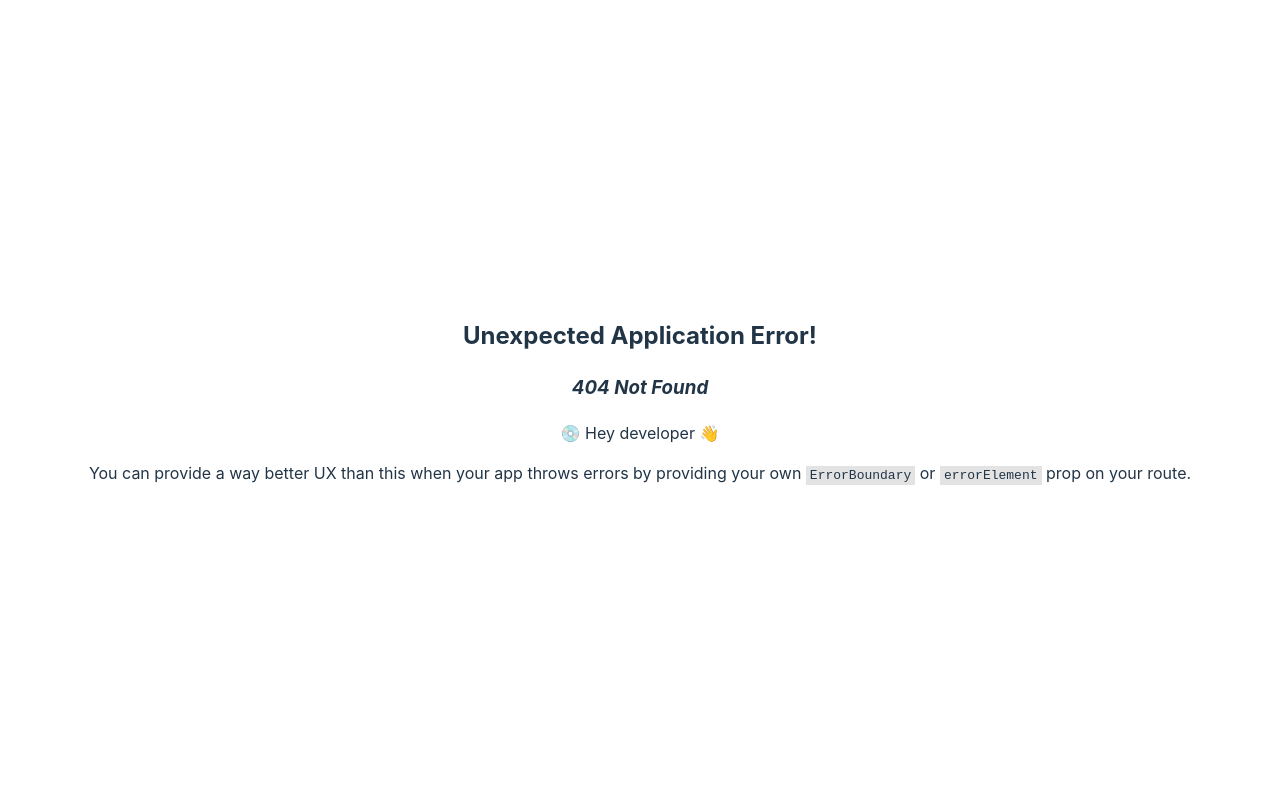
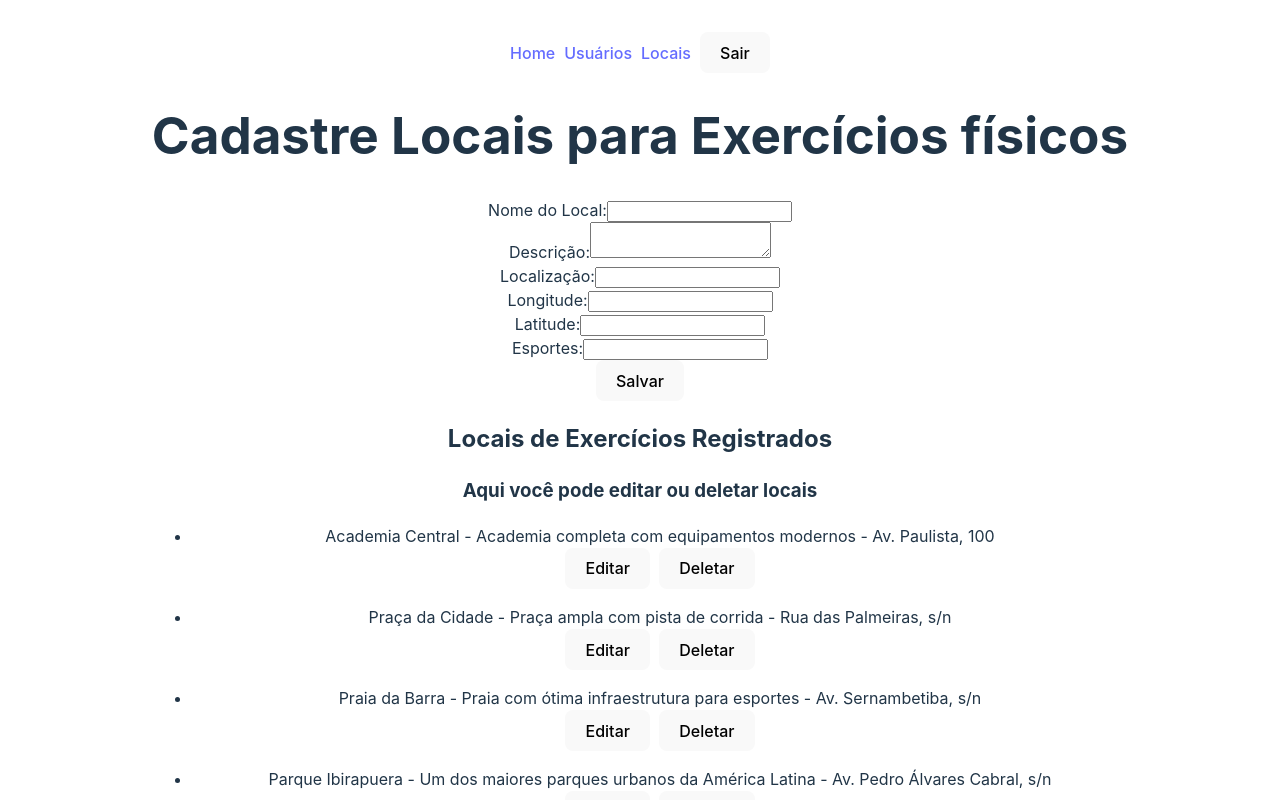
Before and after one commit to juniorpinhodev/Exercita365, a React (Vite) app in the folder Exercita365/: page /local-registration in a window 1280 px wide. Before the commit this address had no page. Shown: the top 800 px of the page. Built offline with nearby package versions, Linux system fonts and the light colour scheme; data requests are answered from the project's data file.

Commit message:
feat: 🎸 update Navbar

```diff
--- a/Exercita365/src/components/Navbar.jsx
+++ b/Exercita365/src/components/Navbar.jsx
@@ -14,8 +14,8 @@ const Navbar = () => {
     <nav>
       <>
         <Link to="/">Home</Link> &nbsp;
-        <Link to="/profile">Profile</Link> &nbsp;
-        <Link to="/settings">Settings</Link> &nbsp;
+        <Link to="/users/registration">Usuários</Link> &nbsp;
+        <Link to="/local-registration">Locais</Link> &nbsp;
         <button onClick={handleLogout}>Sair</button>
       </>
     </nav>
--- a/Exercita365/src/main.jsx
+++ b/Exercita365/src/main.jsx
@@ -12,6 +12,7 @@ import Login from './pages/Login.jsx'
 import Dashboard from './pages/Dashboard.jsx'
 import List from './pages/List.jsx'
 import SearchCEP from "./pages/SearchCEP.jsx"
+import LocalRegistration from './pages/LocalRegistration.jsx'
 
 let isAuthenticated = JSON.parse(localStorage.getItem('isAuthenticated')) || false
 
@@ -27,6 +28,10 @@ const routes = createBrowserRouter([
   {
      path: '/users/registration',
      element: <UsersRegistration />
+  },
+  {
+     path: '/local-registration',
+     element: <LocalRegistration />
   },
   {
     path: '/',
--- a/Exercita365/src/pages/LocalRegistration.jsx
+++ b/Exercita365/src/pages/LocalRegistration.jsx
@@ -1,4 +1,5 @@
 import React, { useState, useEffect } from 'react';
+import Navbar from '../components/Navbar';
 
 function LocalRegistration() {
   const [nome, setNome] = useState('');
@@ -64,7 +65,6 @@ function LocalRegistration() {
         // Encontrar o local a ser editado
         const localEditar = locais.find((local) => local.id === id);
 
-        // Preencher os campos do formulário com os dados do local a ser editado
         setNome(localEditar.nome);
         setDescricao(localEditar.descricao);
         setLocalizacao(localEditar.localizacao);
@@ -83,7 +83,7 @@ function LocalRegistration() {
           .then((response) => response.json())
           .then(() => {
             console.log('Local deletado com sucesso');
-            // Atualizar a lista de locais removendo o local deletado
+
             setLocais(locais.filter((local) => local.id !== id));
           })
           .catch((error) => {
@@ -94,7 +94,8 @@ function LocalRegistration() {
 
   return (
     <div>
-      <h1>Cadastro e Edição de Locais de Exercícios</h1>
+      <Navbar />
+      <h1>Cadastre Locais para Exercícios físicos</h1>
       <form onSubmit={handleSubmit}>
         <label>
           Nome do Local:
@@ -130,6 +131,7 @@ function LocalRegistration() {
       </form>
 
         <h2>Locais de Exercícios Registrados</h2>
+        <h3>Aqui você pode editar ou deletar locais</h3>
         <ul>
             {locais.map((local) => (
             <li key={local.id}>
--- a/Exercita365/src/pages/UsersRegistration.jsx
+++ b/Exercita365/src/pages/UsersRegistration.jsx
@@ -1,3 +1,4 @@
+import Navbar from '../components/Navbar';
 import { UsersContext } from '../context/UsersContext'
 import React, { useContext, useState } from 'react';
 
@@ -107,6 +108,7 @@ function UsersRegistration(){
 
 return(
     <>
+    <Navbar />
       <h1>Usuários Cadastrados</h1>
       <p>Abaixo, segue a lista de usuários que estão cadastrados em nossa plataforma.</p>
 
```
